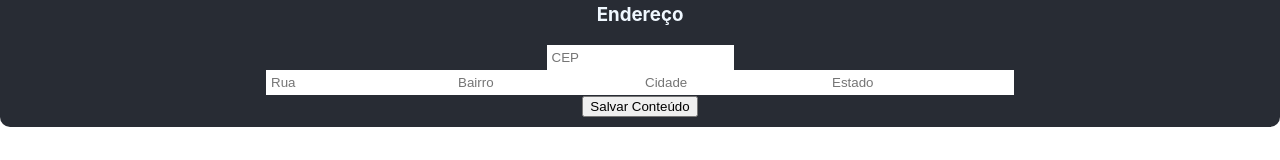
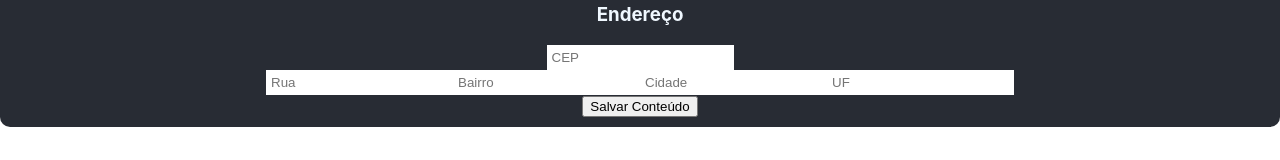
Before and after one commit to MuriloRibeiro01/cadastro-funcionarios, a React (Create React App) app in the folder aplicativo/: page / in a window 1280 px wide. Both pictures are taken after a click on the button "Adicionar Funcionario". Shown: the part 528-688 px from the top of the page. Built offline with nearby package versions, Linux system fonts and the light colour scheme; no server answers.

Commit message:
feat: Formulário agora preenche dados do endereço com base no CEP indicado.

```diff
--- a/aplicativo/src/Components/FormFuncionario.js
+++ b/aplicativo/src/Components/FormFuncionario.js
@@ -1,6 +1,66 @@
+import React, { useState } from "react";
 import { Button } from "./Button";
 
-export function FormFuncionario({ isOpen, onClose, children }) {
+export function FormFuncionario({ isOpen, onClose }) {
+
+    // recupera dados e aloca aos objetos
+    const [funcionario, setFuncionario] = useState({
+        cpf: "",
+        nome: "",
+        email: "",
+        telefone: "",
+        cargo: "",
+        cep: "",
+        rua: "",
+        bairro: "",
+        localidade: "",
+        uf: ""
+    });
+
+    const [loading, setLoading] = useState(false)
+
+    // recupera os dados e aloca os novos
+    const handleChange = (e) => {
+        const { name, value } = e.target;
+
+        setFuncionario({
+            ...funcionario,
+            [name]: value
+        });
+    }
+
+    // recupera os dados da api e aloca nos inputs, validando erros
+    const handleCepBlur = async () => {
+        const cepLimpo = funcionario.cep.replace(/\D/g, "");
+
+        if(cepLimpo.length !== 8) return;
+
+        setLoading(true);
+
+        try{
+            const response = await fetch(`https://viacep.com.br/ws/${cepLimpo}/json/`);
+            const data = await response.json();
+
+            if(data.erro) {
+                alert("CEP não encontrado.");
+            } else {
+                setFuncionario({
+                    ...funcionario,
+                    rua: data.logradouro,
+                    bairro: data.bairro,
+                    localidade: data.localidade,
+                    uf: data.uf
+                });
+            }
+        }
+        catch (e) {
+            console.error("Erro na requisição: ", e);
+        }
+        finally {
+            setLoading(false);
+        }
+    };
+
     if (!isOpen) return null;
 
     return (
@@ -13,26 +73,26 @@ export function FormFuncionario({ isOpen, onClose, children }) {
                 <p>Adicione os dados do funcionário.</p>
                 <section>
                     <h3>Dados Pessoais</h3>
-                    <input className="input-form" placeholder="CPF" type="text"></input>
-                    <input className="input-form" placeholder="Nome" type="text"></input>
+                    <input value={funcionario.cpf} onChange={handleChange} name="cpf" className="input-form" placeholder="CPF" type="text"></input>
+                    <input value={funcionario.nome} onChange={handleChange} name="nome" className="input-form" placeholder="Nome" type="text"></input>
                 </section>
                 <section>
                     <h3>Contato</h3>
-                    <input className="input-form" placeholder="E-Mail" type="text"></input>
-                    <input className="input-form" placeholder="Telefone" type="text"></input>
+                    <input value={funcionario.email} onChange={handleChange} name="email" className="input-form" placeholder="E-Mail" type="text"></input>
+                    <input value={funcionario.telefone} onChange={handleChange} name="telefone" className="input-form" placeholder="Telefone" type="text"></input>
                 </section>
                 <section>
                     <h3>Áreac Ocupante</h3>
-                    <input className="input-form" placeholder="Cargo" type="text"></input>
+                    <input value={funcionario.cargo} onChange={handleChange} name="cargo" className="input-form" placeholder="Cargo" type="text"></input>
                 </section>
                 <section>
                     <h3>Endereço</h3>
-                    <input className="input-form" placeholder="CEP" type="text"></input>
+                    <input value={funcionario.cep} onChange={handleChange} onBlur={handleCepBlur} name="cep" className="input-form" placeholder="CEP" type="text"></input>
                     <div className="cep-data">
-                        <input className="input-form" placeholder="Rua"></input>
-                        <input className="input-form" placeholder="Bairro"></input>
-                        <input className="input-form" placeholder="Cidade"></input>
-                        <input className="input-form" placeholder="Estado"></input>
+                        <input value={funcionario.rua} onChange={handleChange} name="rua" className="input-form" placeholder="Rua"></input>
+                        <input value={funcionario.bairro} onChange={handleChange} name="bairro" className="input-form" placeholder="Bairro"></input>
+                        <input value={funcionario.localidade} onChange={handleChange} name="localidade" className="input-form" placeholder="Cidade"></input>
+                        <input value={funcionario.uf} onChange={handleChange} name="uf" className="input-form" placeholder="UF"></input>
                     </div>
                 </section>
 
@@ -42,9 +102,3 @@ export function FormFuncionario({ isOpen, onClose, children }) {
         </div>
     );
 }
-
-// Campos a serem chamados pela API:
-// logradouro "rua"
-// bairro
-// localidade
-// estado
```
Also changed, not shown: aplicativo/src/hooks/handleCep.js (deleted, +0 -10 lines).
